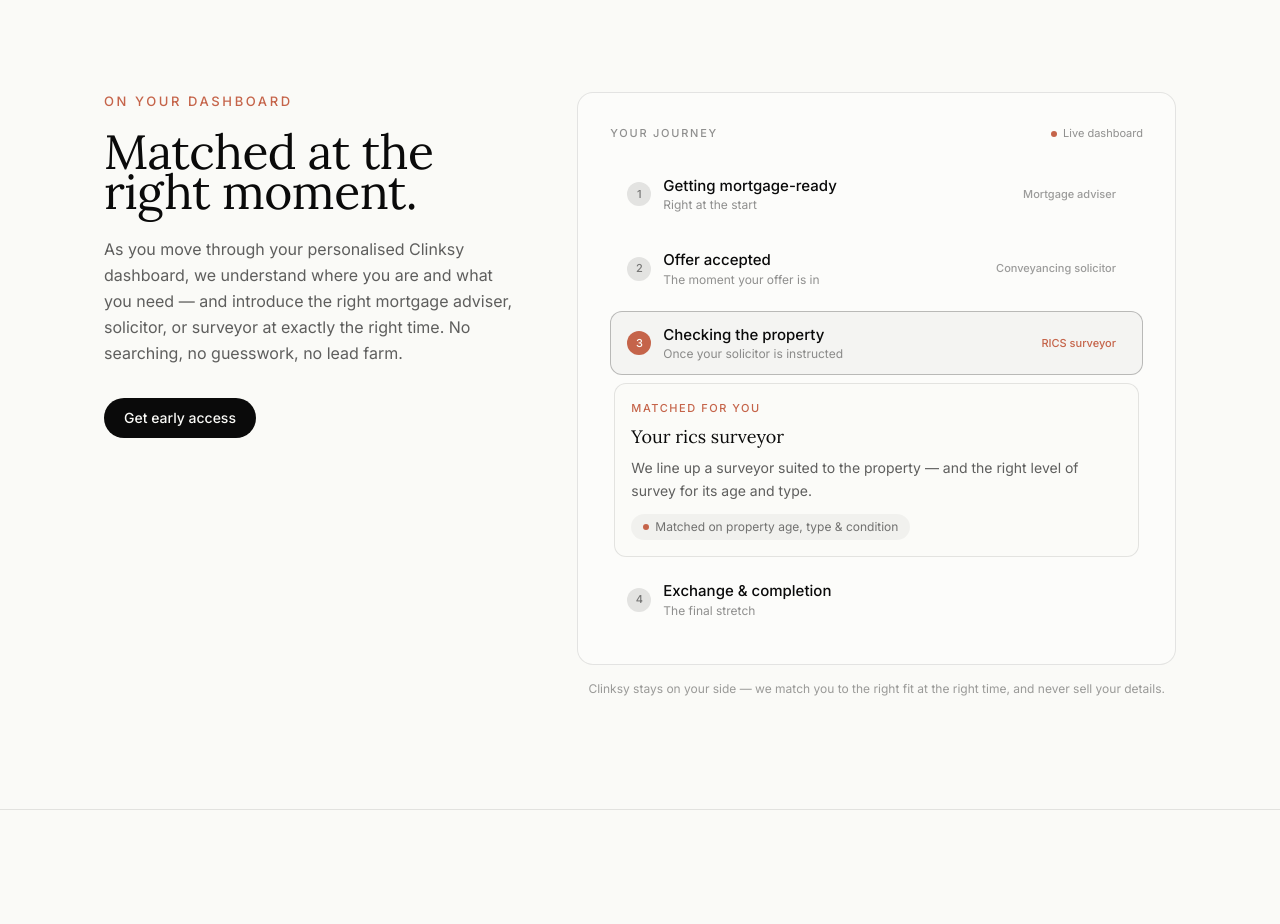
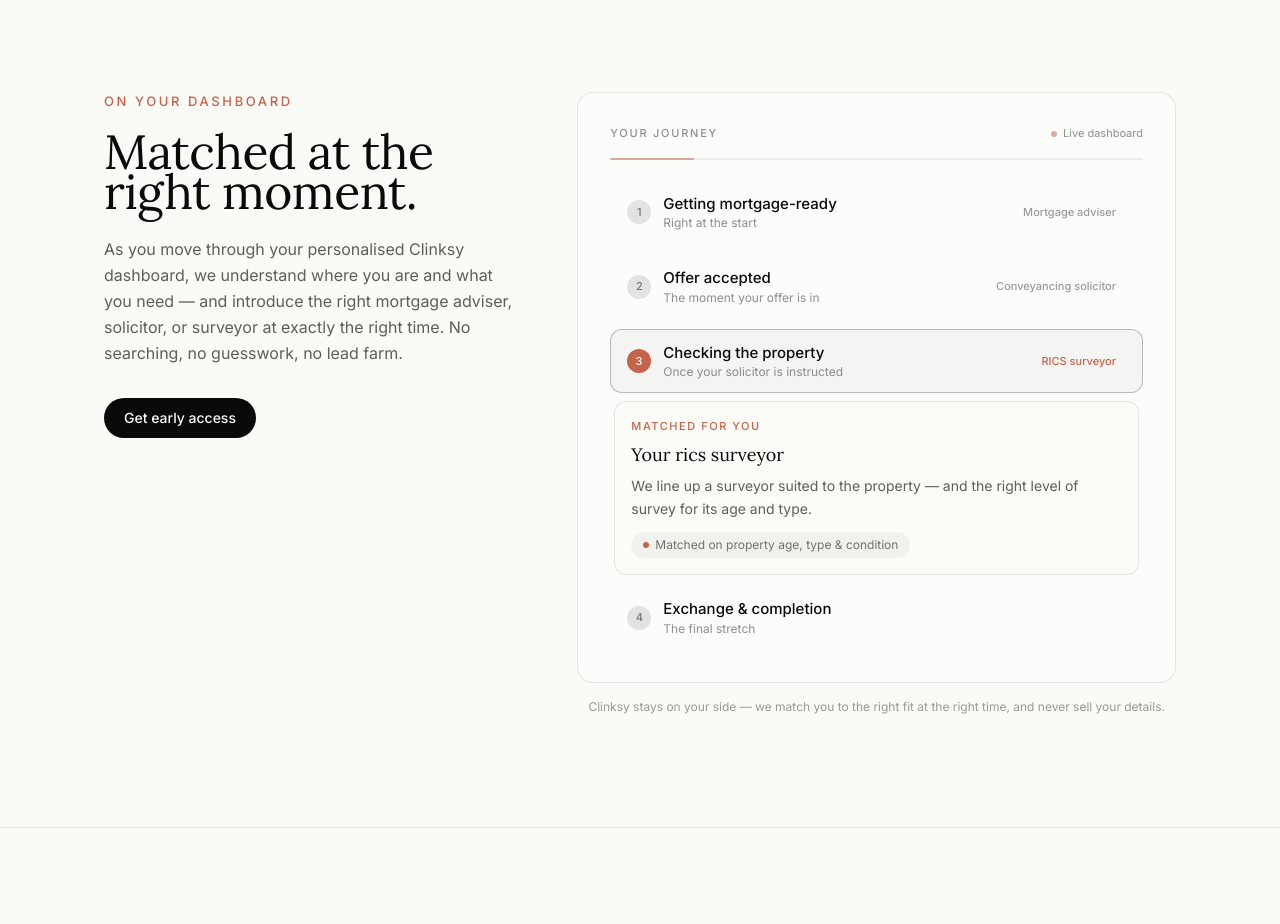
Before and after one commit to tejas-shukla/Clinksy, a Next.js app: page / in a window 1280 px wide. Shown: the part 2740-3664 px from the top of the page. Built offline with nearby package versions, Linux system fonts and the light colour scheme; no server answers.

Commit message:
Add animations to dashboard journey matcher

```diff
--- a/src/app/globals.css
+++ b/src/app/globals.css
@@ -178,12 +178,50 @@
   animation: message-in 0.35s cubic-bezier(0.22, 1, 0.36, 1) both;
 }
 
+/* ─────────────────────────────────────────────────────────
+   Matcher / journey section animations (Compare)
+───────────────────────────────────────────────────────── */
+
+/* Matched-pro detail card slides + fades in on each stage change */
+@keyframes matcher-reveal {
+  from { opacity: 0; transform: translateY(8px); }
+  to   { opacity: 1; transform: translateY(0); }
+}
+
+.matcher-reveal {
+  animation: matcher-reveal 0.4s cubic-bezier(0.22, 1, 0.36, 1) both;
+}
+
+/* Auto-advance progress bar fills over the dwell time */
+@keyframes matcher-progress {
+  from { width: 0%; }
+  to   { width: 100%; }
+}
+
+.matcher-progress {
+  animation: matcher-progress 3.2s linear both;
+}
+
+/* Soft breathing highlight on the active step's accent number */
+@keyframes matcher-pop {
+  0%   { transform: scale(0.6); opacity: 0.4; }
+  60%  { transform: scale(1.12); }
+  100% { transform: scale(1); opacity: 1; }
+}
+
+.matcher-pop {
+  animation: matcher-pop 0.4s cubic-bezier(0.22, 1, 0.36, 1) both;
+}
+
 @media (prefers-reduced-motion: reduce) {
   .key-enter,
   .dash-animate,
   .phase-pulse,
   .typing-dot,
-  .msg-enter {
+  .msg-enter,
+  .matcher-reveal,
+  .matcher-progress,
+  .matcher-pop {
     animation: none !important;
     opacity: 1 !important;
     transform: none !important;
--- a/src/components/sections/Compare.tsx
+++ b/src/components/sections/Compare.tsx
@@ -103,9 +103,19 @@
                   Your journey
                 </p>
                 <span className="flex items-center gap-1.5 text-[11px] text-ink/45">
-                  <span className="h-1.5 w-1.5 rounded-full bg-accent-400" />
+                  <span className="h-1.5 w-1.5 animate-pulse rounded-full bg-accent-400" />
                   Live dashboard
                 </span>
+              </div>
+
+              {/* Auto-advance progress bar */}
+              <div className="mt-4 h-0.5 w-full overflow-hidden rounded-full bg-ink/[0.06]">
+                {!paused && (
+                  <div
+                    key={active}
+                    className="matcher-progress h-full rounded-full bg-accent-400/50"
+                  />
+                )}
               </div>
 
               {/* Journey steps */}
@@ -113,21 +123,26 @@
                 {STAGES.map((s, i) => {
                   const isActive = i === active;
                   return (
-                    <li key={s.id}>
+                    <li
+                      key={s.id}
+                      className="dash-animate fade-up"
+                      style={{ animationDelay: `${i * 80}ms` }}
+                    >
                       <button
                         type="button"
                         onClick={() => select(i)}
                         aria-expanded={isActive}
-                        className={`flex w-full items-center gap-3 rounded-xl border px-4 py-3 text-left transition-colors ${
+                        className={`flex w-full items-center gap-3 rounded-xl border px-4 py-3 text-left transition-all duration-300 ${
                           isActive
                             ? "border-ink/25 bg-ink/[0.03]"
                             : "border-transparent hover:bg-ink/[0.02]"
                         }`}
                       >
                         <span
+                          key={isActive ? `on-${i}` : `off-${i}`}
                           className={`flex h-6 w-6 flex-none items-center justify-center rounded-full text-[11px] font-medium transition-colors ${
                             isActive
-                              ? "bg-accent-400 text-bone"
+                              ? "matcher-pop bg-accent-400 text-bone"
                               : "bg-ink/10 text-ink/50"
                           }`}
                         >
@@ -156,7 +171,10 @@
 
                       {/* Matched-pro detail for the active stage */}
                       {isActive && (
-                        <div className="mx-1 mt-2 rounded-xl border border-ink/10 bg-bone/60 p-4">
+                        <div
+                          key={s.id}
+                          className="matcher-reveal mx-1 mt-2 rounded-xl border border-ink/10 bg-bone/60 p-4"
+                        >
                           {s.pro ? (
                             <>
                               <div className="flex items-center gap-2">
```
